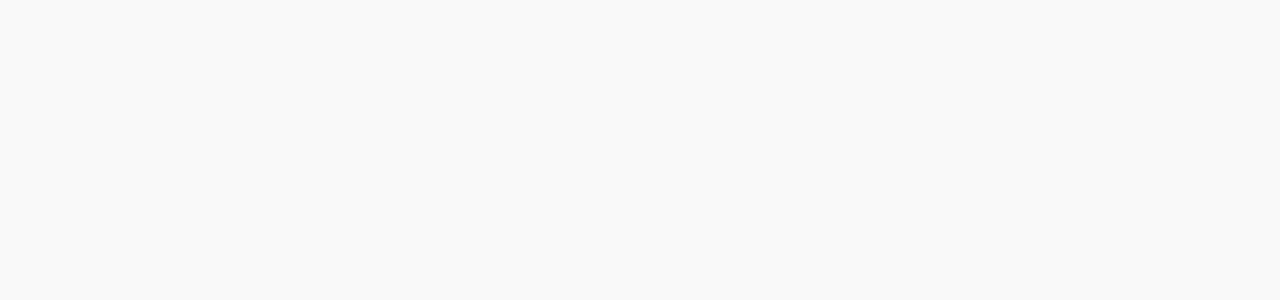
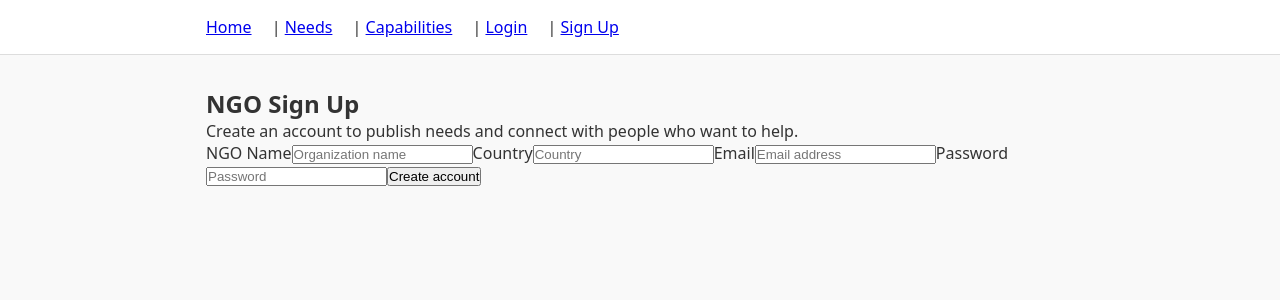
Before and after one commit to aguozden/Marketplace, a React app: page /signup in a window 1280 px wide. Before the commit this address had no page. Shown: the top 300 px of the page. Built offline with nearby package versions, Linux system fonts and the light colour scheme; the HTML template or start-up script is replaced by a standard one.

Commit message:
Add NGO (ONG) sign up page

```diff
--- a/src/App.tsx
+++ b/src/App.tsx
@@ -4,6 +4,7 @@ import Login from "./pages/Login";
 import MainLayout from "./layouts/Mainlayout";
 import Needs from "./pages/Needs";
 import Capabilities from "./pages/Capabilities";
+import SignUp from "./pages/SignUp";
 
 function App() {
   return (
@@ -13,6 +14,7 @@ function App() {
         <Route path="/login" element={<Login />} />
         <Route path="/needs" element={<Needs />} />
         <Route path="/capabilities" element={<Capabilities />} />
+        <Route path="/signup" element={<SignUp />} />
       </Route>
     </Routes>
   );
--- a/src/layouts/Mainlayout.tsx
+++ b/src/layouts/Mainlayout.tsx
@@ -9,6 +9,7 @@ export default function MainLayout() {
           <Link to="/needs">Needs</Link> |{' '}
           <Link to="/capabilities">Capabilities</Link> |{' '}
           <Link to="/login">Login</Link> |{' '}
+          <Link to="/signup">Sign Up</Link>
         </nav>
       </header>
 
--- /dev/null
+++ b/src/pages/SignUp.tsx
@@ -0,0 +1,36 @@
+export default function SignUp() {
+  return (
+    <section>
+      <h1>NGO Sign Up</h1>
+
+      <p>
+        Create an account to publish needs and connect with people who want to
+        help.
+      </p>
+
+      <form>
+        <label>
+          NGO Name
+          <input type="text" placeholder="Organization name" />
+        </label>
+
+        <label>
+          Country
+          <input type="text" placeholder="Country" />
+        </label>
+
+        <label>
+          Email
+          <input type="email" placeholder="Email address" />
+        </label>
+
+        <label>
+          Password
+          <input type="password" placeholder="Password" />
+        </label>
+
+        <button type="submit">Create account</button>
+      </form>
+    </section>
+  );
+}
```
